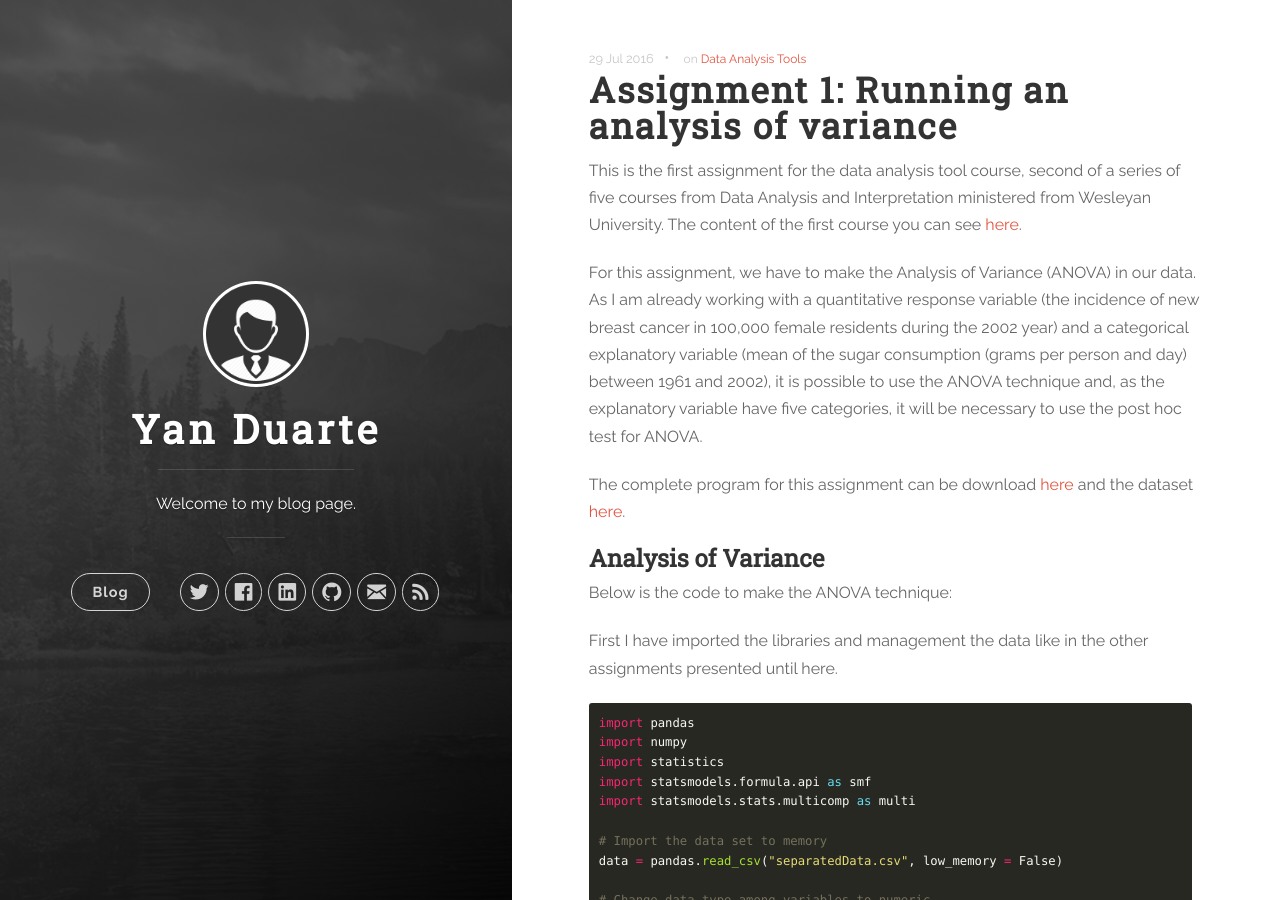
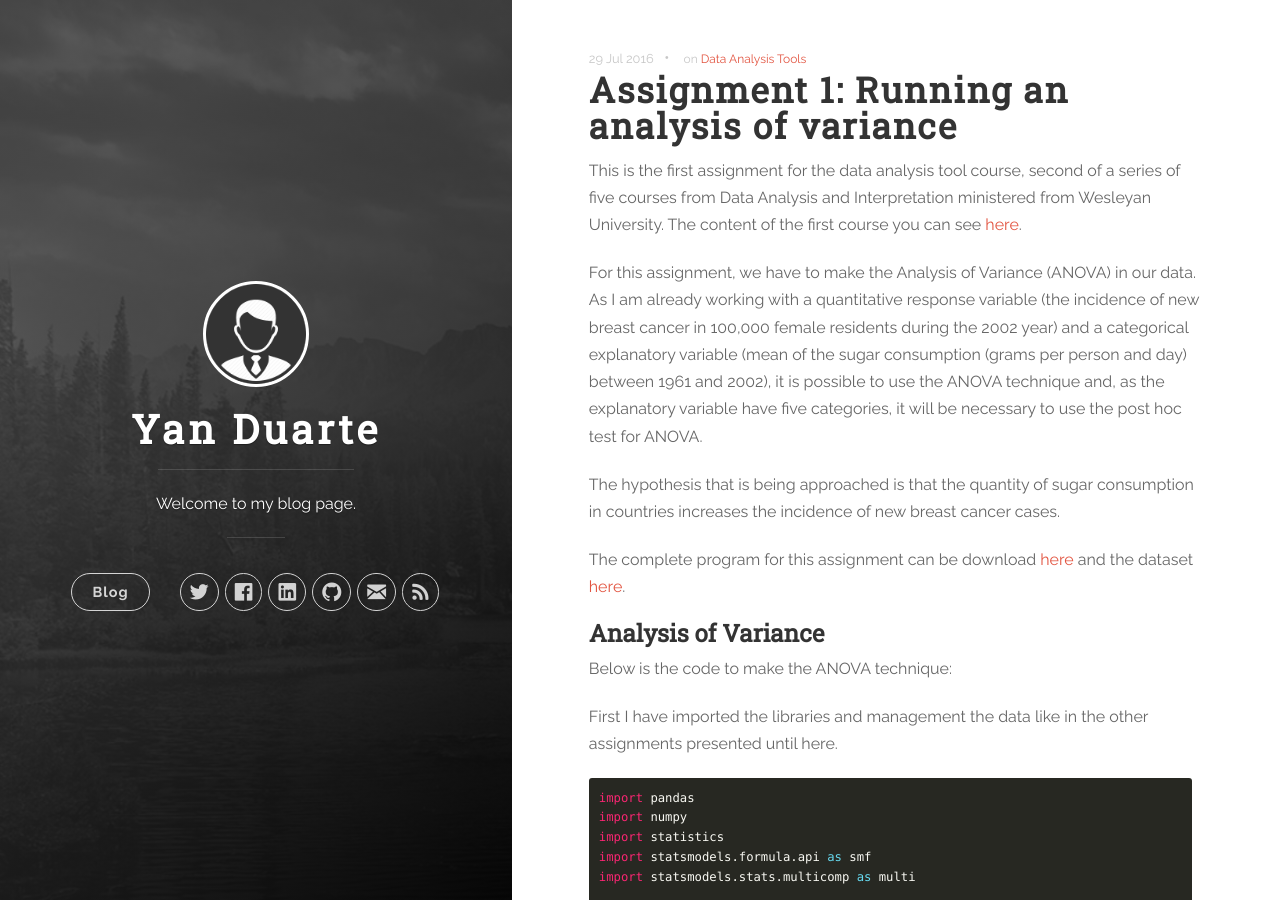
Before and after one commit to yan-duarte/yan-duarte.github.io, a Jekyll site: the page built from _posts/2016-07-29-DAT-Assignment1.md, in a window 1280 px wide and 900 px high. Built offline with Jekyll 4.4.1, drawn with Linux system fonts in a browser that asks for light colours; nearby versions of some CDN libraries.

Commit message:
Updated 2016-07-29-DAT-Assignment1.md

```diff
--- a/_posts/2016-07-29-DAT-Assignment1.md
+++ b/_posts/2016-07-29-DAT-Assignment1.md
@@ -14,6 +14,8 @@ The content of the first course you can see [here](https://yan-duarte.github.io/
 
 For this assignment, we have to make the Analysis of Variance (ANOVA) in our data.
 As I am already working with a quantitative response variable (the incidence of new breast cancer in 100,000 female residents during the 2002 year) and a categorical explanatory variable (mean of the sugar consumption (grams per person and day) between 1961 and 2002), it is possible to use the ANOVA technique and, as the explanatory variable have five categories, it will be necessary to use the post hoc test for ANOVA.
+
+The hypothesis that is being approached is that the quantity of sugar consumption in countries increases the incidence of new breast cancer cases.
 
 The complete program for this assignment can be download [here](https://yan-duarte.github.io/archives/dat-assignment1.py) and the dataset [here](https://yan-duarte.github.io/archives/separatedData.csv).
 
```
